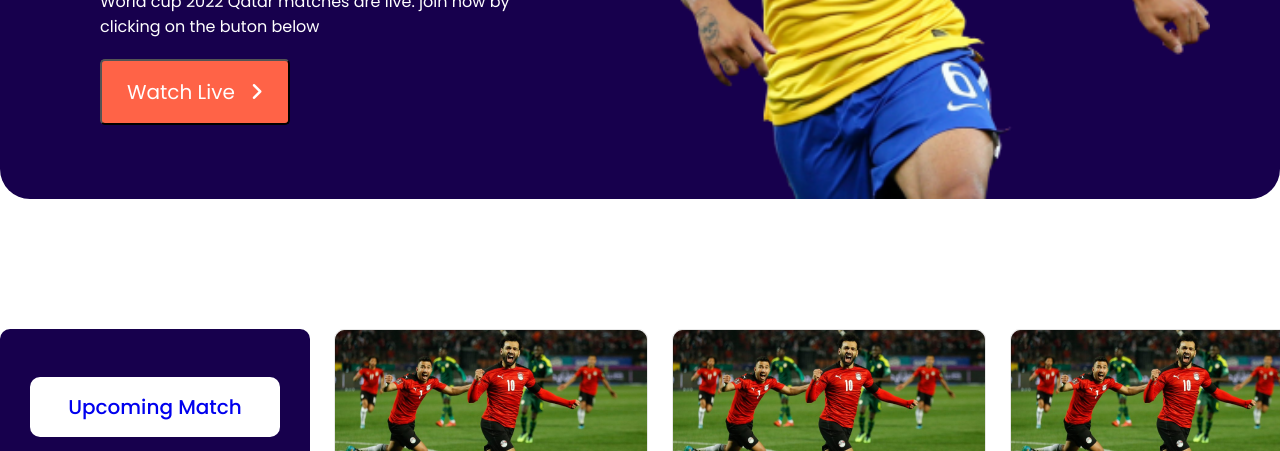
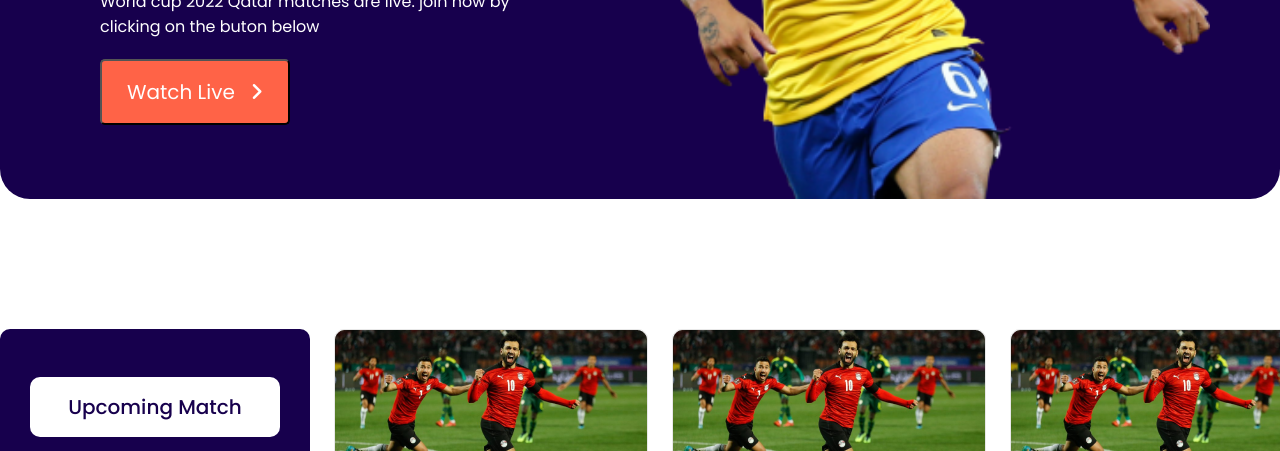
Before and after one commit to ashikahmedfahim/world-cup-assignment, a plain HTML site: page index.html in a window 1280 px wide. Shown: the part 501-952 px from the top of the page. Drawn offline with Linux system fonts and the light colour scheme.

Commit message:
a color updated

```diff
--- a/style.css
+++ b/style.css
@@ -80,6 +80,7 @@ main {
   padding: 15px;
   font-size: 20px;
   font-weight: 500;
+  color:  rgb(23, 0, 77);
 }
 #selected-page {
   background-color: tomato;
```
